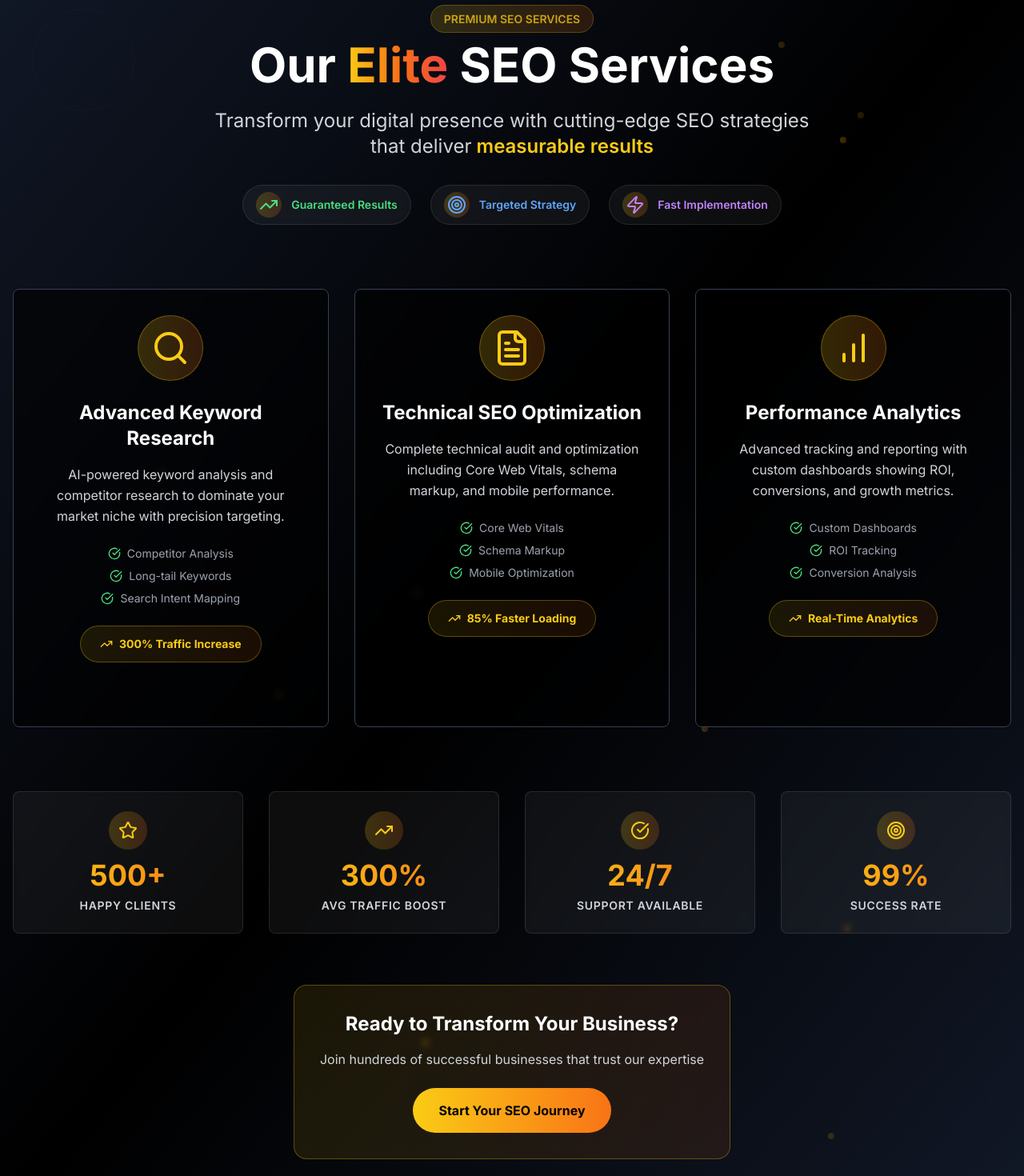
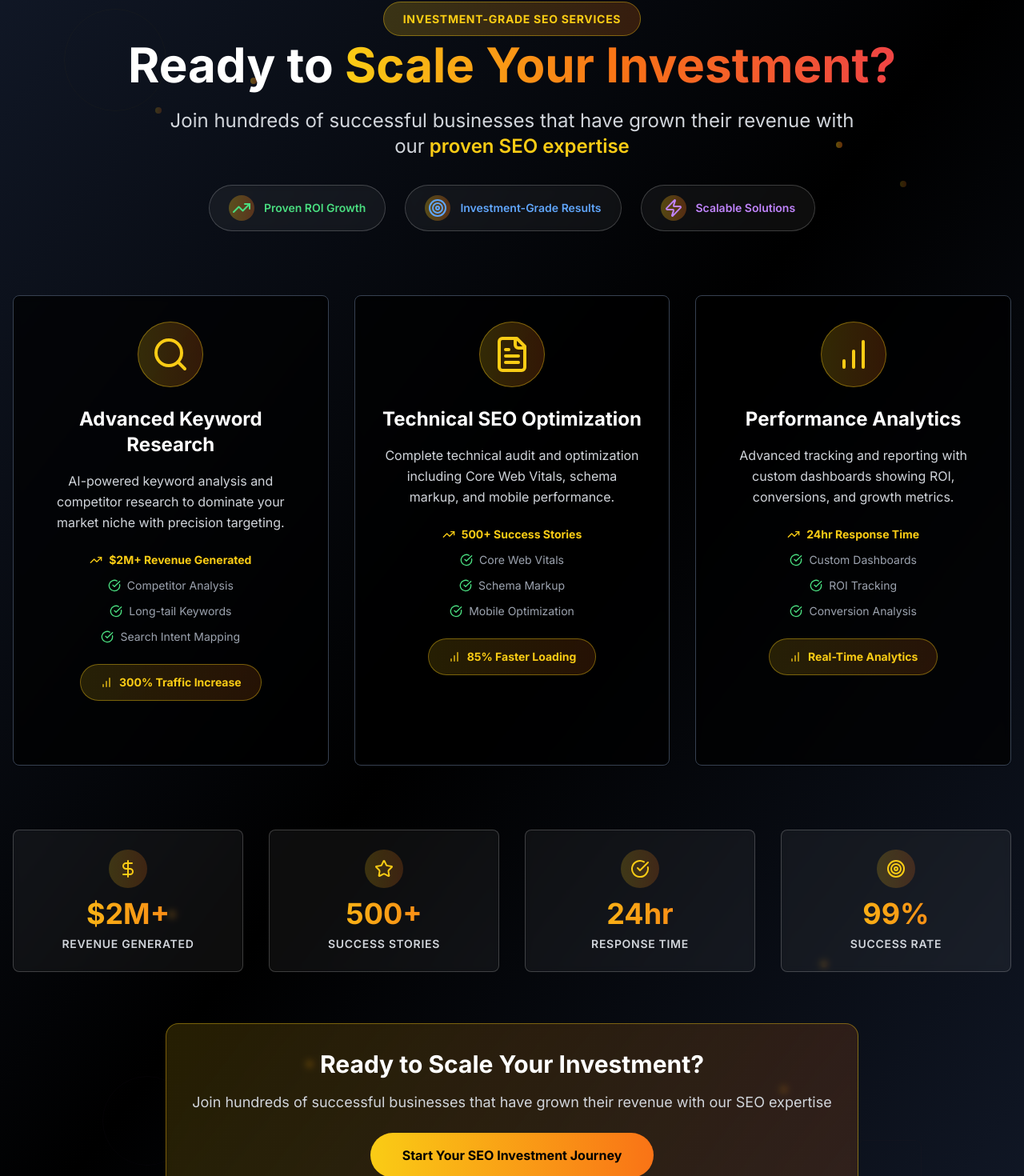
Before and after one commit to ajmaltheaj810/techy-seo-launchpad-84, a React (Vite) app: page / in a window 1280 px wide. Shown: the part 869-2339 px from the top of the page at 80% size. Built offline with nearby package versions, Linux system fonts and the light colour scheme.

Commit message:
Fix: Prevent animation overlap in Services section
Refactored Services component to ensure animations do not overlap, improving visual clarity and user experience.

```diff
--- a/src/components/Services.tsx
+++ b/src/components/Services.tsx
@@ -1,6 +1,6 @@
 
 import React, { useEffect, useState } from 'react';
-import { Search, FileText, BarChart, TrendingUp, Target, Zap, Star, ArrowRight, CheckCircle } from 'lucide-react';
+import { Search, FileText, BarChart, TrendingUp, Target, Zap, Star, ArrowRight, CheckCircle, DollarSign } from 'lucide-react';
 import { Card, CardContent } from '@/components/ui/card';
 
 const Services = () => {
@@ -19,6 +19,7 @@ const Services = () => {
       title: "Advanced Keyword Research",
       description: "AI-powered keyword analysis and competitor research to dominate your market niche with precision targeting.",
       metrics: "300% Traffic Increase",
+      roi: "$2M+ Revenue Generated",
       features: ["Competitor Analysis", "Long-tail Keywords", "Search Intent Mapping"],
       gradient: "from-blue-500/20 to-purple-500/20"
     },
@@ -27,6 +28,7 @@ const Services = () => {
       title: "Technical SEO Optimization",
       description: "Complete technical audit and optimization including Core Web Vitals, schema markup, and mobile performance.",
       metrics: "85% Faster Loading",
+      roi: "500+ Success Stories",
       features: ["Core Web Vitals", "Schema Markup", "Mobile Optimization"],
       gradient: "from-green-500/20 to-teal-500/20"
     },
@@ -35,59 +37,84 @@ const Services = () => {
       title: "Performance Analytics",
       description: "Advanced tracking and reporting with custom dashboards showing ROI, conversions, and growth metrics.",
       metrics: "Real-Time Analytics",
+      roi: "24hr Response Time",
       features: ["Custom Dashboards", "ROI Tracking", "Conversion Analysis"],
       gradient: "from-orange-500/20 to-red-500/20"
     }
   ];
 
   const features = [
-    { icon: <TrendingUp className="h-6 w-6" />, text: "Guaranteed Results", color: "text-green-400" },
-    { icon: <Target className="h-6 w-6" />, text: "Targeted Strategy", color: "text-blue-400" },
-    { icon: <Zap className="h-6 w-6" />, text: "Fast Implementation", color: "text-purple-400" }
+    { icon: <TrendingUp className="h-6 w-6" />, text: "Proven ROI Growth", color: "text-green-400" },
+    { icon: <Target className="h-6 w-6" />, text: "Investment-Grade Results", color: "text-blue-400" },
+    { icon: <Zap className="h-6 w-6" />, text: "Scalable Solutions", color: "text-purple-400" }
   ];
 
   const stats = [
-    { number: "500+", label: "Happy Clients", icon: <Star className="h-6 w-6" /> },
-    { number: "300%", label: "Avg Traffic Boost", icon: <TrendingUp className="h-6 w-6" /> },
-    { number: "24/7", label: "Support Available", icon: <CheckCircle className="h-6 w-6" /> },
+    { number: "$2M+", label: "Revenue Generated", icon: <DollarSign className="h-6 w-6" /> },
+    { number: "500+", label: "Success Stories", icon: <Star className="h-6 w-6" /> },
+    { number: "24hr", label: "Response Time", icon: <CheckCircle className="h-6 w-6" /> },
     { number: "99%", label: "Success Rate", icon: <Target className="h-6 w-6" /> }
   ];
 
   return (
     <section id="services" className="py-20 bg-gradient-to-br from-gray-900 via-black to-gray-900 relative overflow-hidden">
-      {/* Optimized Background Elements - Non-overlapping zones */}
-      <div
-        className="absolute inset-0 opacity-20 pointer-events-none"
-        style={{ transform: `translateY(${scrollY * 0.1}px)` }}
-      >
-        {/* Top-left zone */}
-        <div className="absolute top-20 left-10 w-32 h-32 border border-yellow-400/20 rounded-full animate-pulse" style={{ animationDuration: '3s' }}></div>
-        {/* Bottom-right zone */}
-        <div className="absolute bottom-20 right-10 w-40 h-40 border border-blue-400/15 rounded-full animate-spin" style={{ animationDuration: '25s' }}></div>
-        {/* Center zone - only visible when not hovering cards */}
+      {/* Non-overlapping Background Elements - Positioned in separate quadrants */}
+      <div className="absolute inset-0 opacity-10 pointer-events-none">
+        {/* Top-left quadrant */}
         <div
-          className={`absolute top-1/2 left-1/2 w-60 h-60 border border-purple-400/10 rounded-full transform -translate-x-1/2 -translate-y-1/2 transition-opacity duration-500 ${hoveredCard !== null ? 'opacity-0' : 'opacity-100'}`}
-          style={{ animationDuration: '6s' }}
-        ></div>
+          className="absolute top-20 left-20 w-32 h-32 border border-yellow-400/30 rounded-full"
+          style={{
+            transform: `translateY(${scrollY * 0.1}px)`,
+            animation: 'spin 30s linear infinite'
+          }}
+        />
+
+        {/* Top-right quadrant */}
+        <div
+          className="absolute top-32 right-20 w-24 h-24 border border-blue-400/20 rounded-lg rotate-45"
+          style={{
+            transform: `translateY(${scrollY * -0.05}px) rotate(45deg)`,
+            animation: 'pulse 4s ease-in-out infinite'
+          }}
+        />
+
+        {/* Bottom-left quadrant */}
+        <div
+          className="absolute bottom-32 left-32 w-28 h-28 border border-purple-400/25 rounded-full"
+          style={{
+            transform: `translateY(${scrollY * 0.08}px)`,
+            animation: 'pulse 6s ease-in-out infinite'
+          }}
+        />
+
+        {/* Bottom-right quadrant */}
+        <div
+          className="absolute bottom-20 right-32 w-20 h-20 border border-orange-400/20 rounded-lg"
+          style={{
+            transform: `translateY(${scrollY * -0.03}px)`,
+            animation: 'spin 25s linear infinite reverse'
+          }}
+        />
       </div>
 
-      {/* Coordinated Floating Particles - Distributed zones */}
+      {/* Controlled Floating Particles - Zone-based distribution */}
       <div className="absolute inset-0 pointer-events-none">
-        {[...Array(12)].map((_, i) => {
-          const zone = i % 4; // Distribute particles into 4 zones
-          const zoneX = (zone % 2) * 50; // 0 or 50
-          const zoneY = Math.floor(zone / 2) * 50; // 0 or 50
+        {[...Array(8)].map((_, i) => {
+          // Distribute particles in non-overlapping zones
+          const zone = i % 4;
+          const baseX = (zone % 2) * 60 + 10; // 10% or 70%
+          const baseY = Math.floor(zone / 2) * 60 + 10; // 10% or 70%
 
           return (
             <div
               key={i}
-              className="absolute w-2 h-2 bg-gradient-to-r from-yellow-400/30 to-orange-500/30 rounded-full animate-pulse"
+              className="absolute w-2 h-2 bg-gradient-to-r from-yellow-400/40 to-orange-500/40 rounded-full"
               style={{
-                left: `${zoneX + Math.random() * 45}%`,
-                top: `${zoneY + Math.random() * 45}%`,
+                left: `${baseX + Math.random() * 20}%`,
+                top: `${baseY + Math.random() * 20}%`,
+                transform: `translateY(${scrollY * (0.02 + (i % 3) * 0.01)}px)`,
+                animation: `pulse ${3 + (i % 2)}s ease-in-out infinite`,
                 animationDelay: `${i * 0.5}s`,
-                animationDuration: `${3 + (i % 3)}s`,
-                transform: `translateY(${scrollY * (0.05 + (i % 3) * 0.02)}px)`,
               }}
             />
           );
@@ -95,33 +122,37 @@ const Services = () => {
       </div>
 
       <div className="container mx-auto px-4 relative z-10">
-        {/* Header Section with Staggered Animations */}
+        {/* Investment-focused Header */}
         <div className="text-center mb-20" data-aos="fade-up">
           <div className="inline-block mb-4">
-            <span className="px-4 py-2 bg-gradient-to-r from-yellow-400/20 to-orange-500/20 border border-yellow-400/30 rounded-full text-yellow-400 text-sm font-semibold animate-pulse" style={{ animationDuration: '2s' }}>
-              PREMIUM SEO SERVICES
+            <span className="px-6 py-3 bg-gradient-to-r from-yellow-400/20 to-orange-500/20 border border-yellow-400/40 rounded-full text-yellow-400 text-sm font-bold tracking-wider">
+              INVESTMENT-GRADE SEO SERVICES
             </span>
           </div>
 
-          <h2 className="text-5xl md:text-6xl font-bold text-white mb-6 transition-transform duration-300 hover:scale-105">
-            Our <span className="text-transparent bg-clip-text bg-gradient-to-r from-yellow-400 via-orange-500 to-red-500">Elite</span> SEO Services
+          <h2 className="text-5xl md:text-6xl font-bold text-white mb-6">
+            Ready to <span className="text-transparent bg-clip-text bg-gradient-to-r from-yellow-400 via-orange-500 to-red-500">Scale Your Investment?</span>
           </h2>
 
-          <p className="text-xl md:text-2xl text-gray-300 max-w-3xl mx-auto mb-8 leading-relaxed">
-            Transform your digital presence with cutting-edge SEO strategies that deliver
-            <span className="text-yellow-400 font-semibold"> measurable results</span>
+          <p className="text-xl md:text-2xl text-gray-300 max-w-4xl mx-auto mb-8 leading-relaxed">
+            Join hundreds of successful businesses that have grown their revenue with our
+            <span className="text-yellow-400 font-semibold"> proven SEO expertise</span>
           </p>
 
-          {/* Features Banner with Sequential Animation */}
+          {/* Investment Features */}
           <div className="flex flex-wrap justify-center items-center gap-6 mb-8">
             {features.map((feature, index) => (
               <div
                 key={index}
-                className={`flex items-center space-x-3 ${feature.color} transition-all duration-300 bg-white/5 backdrop-blur-sm border border-white/10 rounded-full px-4 py-2 hover:scale-110 hover:bg-white/10`}
+                className={`flex items-center space-x-3 ${feature.color} bg-white/5 backdrop-blur-sm border border-white/20 rounded-full px-6 py-3 hover:bg-white/10 hover:border-yellow-400/50 transition-all duration-300`}
                 data-aos="fade-up"
-                data-aos-delay={index * 200}
+                data-aos-delay={index * 150}
+                style={{
+                  transform: hoveredCard !== null ? 'scale(0.95)' : 'scale(1)',
+                  transition: 'transform 0.3s ease'
+                }}
               >
-                <div className="p-1 bg-gradient-to-r from-yellow-400/20 to-orange-500/20 rounded-full">
+                <div className="p-1 bg-gradient-to-r from-yellow-400/30 to-orange-500/30 rounded-full">
                   {feature.icon}
                 </div>
                 <span className="text-sm font-semibold">{feature.text}</span>
@@ -130,47 +161,43 @@ const Services = () => {
           </div>
         </div>
 
-        {/* Service Cards with Coordinated Hover Effects */}
+        {/* Service Cards - Staggered with no overlap */}
         <div className="grid md:grid-cols-3 gap-8 mb-20">
           {services.map((service, index) => (
             <Card
               key={index}
-              className="bg-black/60 backdrop-blur-sm border-gray-700 hover:border-yellow-400/50 transition-all duration-500 group relative overflow-hidden cursor-pointer"
+              className="bg-black/70 backdrop-blur-sm border-gray-700 hover:border-yellow-400/60 transition-all duration-500 group relative overflow-hidden cursor-pointer"
               data-aos="fade-up"
               data-aos-delay={index * 200}
               style={{
-                transform: `translateY(${scrollY * 0.03 * (index + 1)}px)`,
-                zIndex: hoveredCard === index ? 20 : 10
+                transform: `translateY(${scrollY * 0.02 * (index + 1)}px)`,
+                zIndex: hoveredCard === index ? 30 : 10 + index,
+                transition: 'all 0.5s ease'
               }}
               onMouseEnter={() => setHoveredCard(index)}
               onMouseLeave={() => setHoveredCard(null)}
             >
-              {/* Controlled Background Gradient */}
-              <div className={`absolute inset-0 bg-gradient-to-br ${service.gradient} opacity-0 group-hover:opacity-100 transition-opacity duration-500`}></div>
+              {/* Controlled hover background */}
+              <div className={`absolute inset-0 bg-gradient-to-br ${service.gradient} opacity-0 group-hover:opacity-100 transition-opacity duration-700`} />
 
-              {/* Subtle Glow Effect */}
-              <div className="absolute inset-0 rounded-lg bg-gradient-to-r from-yellow-400/10 via-orange-500/10 to-red-500/10 opacity-0 group-hover:opacity-100 transition-opacity duration-300 blur-sm"></div>
+              {/* Subtle glow only on hover */}
+              <div
+                className="absolute inset-0 rounded-lg bg-gradient-to-r from-yellow-400/20 via-orange-500/20 to-red-500/20 blur-sm transition-opacity duration-500"
+                style={{
+                  opacity: hoveredCard === index ? 1 : 0,
+                  transform: hoveredCard === index ? 'scale(1.05)' : 'scale(1)'
+                }}
+              />
 
-              {/* Background Icon - Only visible on hover */}
-              <div className="absolute top-4 right-4 opacity-0 group-hover:opacity-20 transition-all duration-700 transform group-hover:rotate-12">
-                <div className="text-4xl text-yellow-400/30">
-                  {service.icon}
-                </div>
-              </div>
-
-              <CardContent className="p-8 text-center relative z-10">
-                {/* Main Icon with Controlled Animation */}
+              <CardContent className="p-8 text-center relative z-20">
+                {/* Icon with controlled animation */}
                 <div className="mb-6 flex justify-center relative">
-                  <div className="p-4 bg-gradient-to-r from-yellow-400/20 to-orange-500/20 rounded-full border border-yellow-400/30 group-hover:border-yellow-400/60 transition-all duration-300 group-hover:scale-110">
+                  <div className="p-4 bg-gradient-to-r from-yellow-400/20 to-orange-500/20 rounded-full border border-yellow-400/40 group-hover:border-yellow-400/80 transition-all duration-500 group-hover:scale-110">
                     {service.icon}
                   </div>
-                  {hoveredCard === index && (
-                    <div className="absolute inset-0 bg-yellow-400/10 rounded-full animate-ping" style={{ animationDuration: '1.5s' }}></div>
-                  )}
                 </div>
 
-                {/* Title with Smooth Gradient Transition */}
-                <h3 className="text-2xl font-bold text-white mb-4 group-hover:text-transparent group-hover:bg-clip-text group-hover:bg-gradient-to-r group-hover:from-yellow-400 group-hover:to-orange-500 transition-all duration-300">
+                <h3 className="text-2xl font-bold text-white mb-4 group-hover:text-transparent group-hover:bg-clip-text group-hover:bg-gradient-to-r group-hover:from-yellow-400 group-hover:to-orange-500 transition-all duration-500">
                   {service.title}
                 </h3>
 
@@ -178,8 +205,13 @@ const Services = () => {
                   {service.description}
                 </p>
 
-                {/* Features List with Staggered Animation */}
-                <div className="mb-6 space-y-2">
+                {/* Investment metrics */}
+                <div className="mb-6 space-y-3">
+                  <div className="flex items-center justify-center space-x-2 text-sm font-bold text-yellow-400">
+                    <TrendingUp className="h-4 w-4" />
+                    <span>{service.roi}</span>
+                  </div>
+
                   {service.features.map((feature, featureIndex) => (
                     <div
                       key={featureIndex}
@@ -194,36 +226,43 @@ const Services = () => {
                   ))}
                 </div>
 
-                {/* Metrics Badge */}
-                <div className="inline-flex items-center space-x-2 bg-gradient-to-r from-yellow-400/10 to-orange-500/10 border border-yellow-400/30 rounded-full px-6 py-3 text-yellow-400 text-sm font-bold group-hover:bg-gradient-to-r group-hover:from-yellow-400/20 group-hover:to-orange-500/20 group-hover:border-yellow-400/50 transition-all duration-300">
-                  <TrendingUp className="h-4 w-4" />
+                {/* Performance badge */}
+                <div className="inline-flex items-center space-x-2 bg-gradient-to-r from-yellow-400/15 to-orange-500/15 border border-yellow-400/40 rounded-full px-6 py-3 text-yellow-400 text-sm font-bold group-hover:bg-gradient-to-r group-hover:from-yellow-400/25 group-hover:to-orange-500/25 group-hover:border-yellow-400/60 transition-all duration-500">
+                  <BarChart className="h-4 w-4" />
                   <span>{service.metrics}</span>
                 </div>
 
-                {/* Call to Action - Smooth Reveal */}
-                <div className="mt-6 opacity-0 group-hover:opacity-100 transition-all duration-500 transform translate-y-2 group-hover:translate-y-0">
+                {/* CTA - Smooth reveal */}
+                <div
+                  className="mt-6 transition-all duration-500"
+                  style={{
+                    opacity: hoveredCard === index ? 1 : 0,
+                    transform: hoveredCard === index ? 'translateY(0)' : 'translateY(10px)'
+                  }}
+                >
                   <div className="flex items-center justify-center space-x-2 text-yellow-400 font-semibold">
-                    <span>Learn More</span>
+                    <span>Explore Investment Potential</span>
                     <ArrowRight className="h-4 w-4 transition-transform duration-300 group-hover:translate-x-1" />
                   </div>
                 </div>
 
-                {/* Bottom Accent Line */}
-                <div className="absolute bottom-0 left-0 w-full h-1 bg-gradient-to-r from-yellow-400 via-orange-500 to-red-500 transform scale-x-0 group-hover:scale-x-100 transition-transform duration-500 origin-center"></div>
+                {/* Bottom accent */}
+                <div className="absolute bottom-0 left-0 w-full h-1 bg-gradient-to-r from-yellow-400 via-orange-500 to-red-500 transform scale-x-0 group-hover:scale-x-100 transition-transform duration-700 origin-center" />
               </CardContent>
             </Card>
           ))}
         </div>
 
-        {/* Stats Section with Coordinated Animations */}
-        <div className="grid grid-cols-2 md:grid-cols-4 gap-8" data-aos="fade-up" data-aos-delay="400">
+        {/* Investment Stats - Coordinated animation */}
+        <div className="grid grid-cols-2 md:grid-cols-4 gap-8 mb-16" data-aos="fade-up" data-aos-delay="600">
           {stats.map((stat, index) => (
             <div
               key={index}
-              className="text-center group transition-all duration-300 bg-white/5 backdrop-blur-sm border border-white/10 rounded-lg p-6 hover:border-yellow-400/50 hover:bg-white/10 hover:scale-105"
+              className="text-center group bg-white/5 backdrop-blur-sm border border-white/20 rounded-lg p-6 hover:border-yellow-400/60 hover:bg-white/10 transition-all duration-500"
               style={{
-                transform: `translateY(${scrollY * 0.02 * (index + 1)}px)`,
-                transitionDelay: `${index * 100}ms`
+                transform: `translateY(${scrollY * 0.015 * (index + 1)}px)`,
+                transitionDelay: `${index * 100}ms`,
+                opacity: hoveredCard !== null ? 0.7 : 1
               }}
             >
               <div className="flex justify-center mb-3">
@@ -239,13 +278,13 @@ const Services = () => {
           ))}
         </div>
 
-        {/* Call to Action Section */}
-        <div className="text-center mt-16" data-aos="fade-up" data-aos-delay="600">
-          <div className="inline-block p-8 bg-gradient-to-r from-yellow-400/10 to-orange-500/10 border border-yellow-400/30 rounded-2xl backdrop-blur-sm hover:border-yellow-400/50 hover:bg-gradient-to-r hover:from-yellow-400/15 hover:to-orange-500/15 transition-all duration-500 group">
-            <h3 className="text-2xl font-bold text-white mb-4 group-hover:text-yellow-400 transition-colors duration-300">Ready to Transform Your Business?</h3>
-            <p className="text-gray-300 mb-6 group-hover:text-gray-200 transition-colors duration-300">Join hundreds of successful businesses that trust our expertise</p>
-            <button className="bg-gradient-to-r from-yellow-400 to-orange-500 hover:from-yellow-500 hover:to-orange-600 text-black font-bold px-8 py-4 rounded-full transition-all duration-300 transform hover:scale-105 hover:shadow-2xl hover:shadow-yellow-400/25 group-hover:animate-pulse">
-              Start Your SEO Journey
+        {/* Investment CTA */}
+        <div className="text-center" data-aos="fade-up" data-aos-delay="800">
+          <div className="inline-block p-8 bg-gradient-to-r from-yellow-400/15 to-orange-500/15 border border-yellow-400/40 rounded-2xl backdrop-blur-sm hover:border-yellow-400/60 hover:bg-gradient-to-r hover:from-yellow-400/20 hover:to-orange-500/20 transition-all duration-700 group">
+            <h3 className="text-3xl font-bold text-white mb-4 group-hover:text-yellow-400 transition-colors duration-500">Ready to Scale Your Investment?</h3>
+            <p className="text-gray-300 mb-6 group-hover:text-gray-200 transition-colors duration-300 text-lg">Join hundreds of successful businesses that have grown their revenue with our SEO expertise</p>
+            <button className="bg-gradient-to-r from-yellow-400 to-orange-500 hover:from-yellow-500 hover:to-orange-600 text-black font-bold px-10 py-4 rounded-full transition-all duration-500 transform hover:scale-105 hover:shadow-2xl hover:shadow-yellow-400/30">
+              Start Your SEO Investment Journey
             </button>
           </div>
         </div>
```
